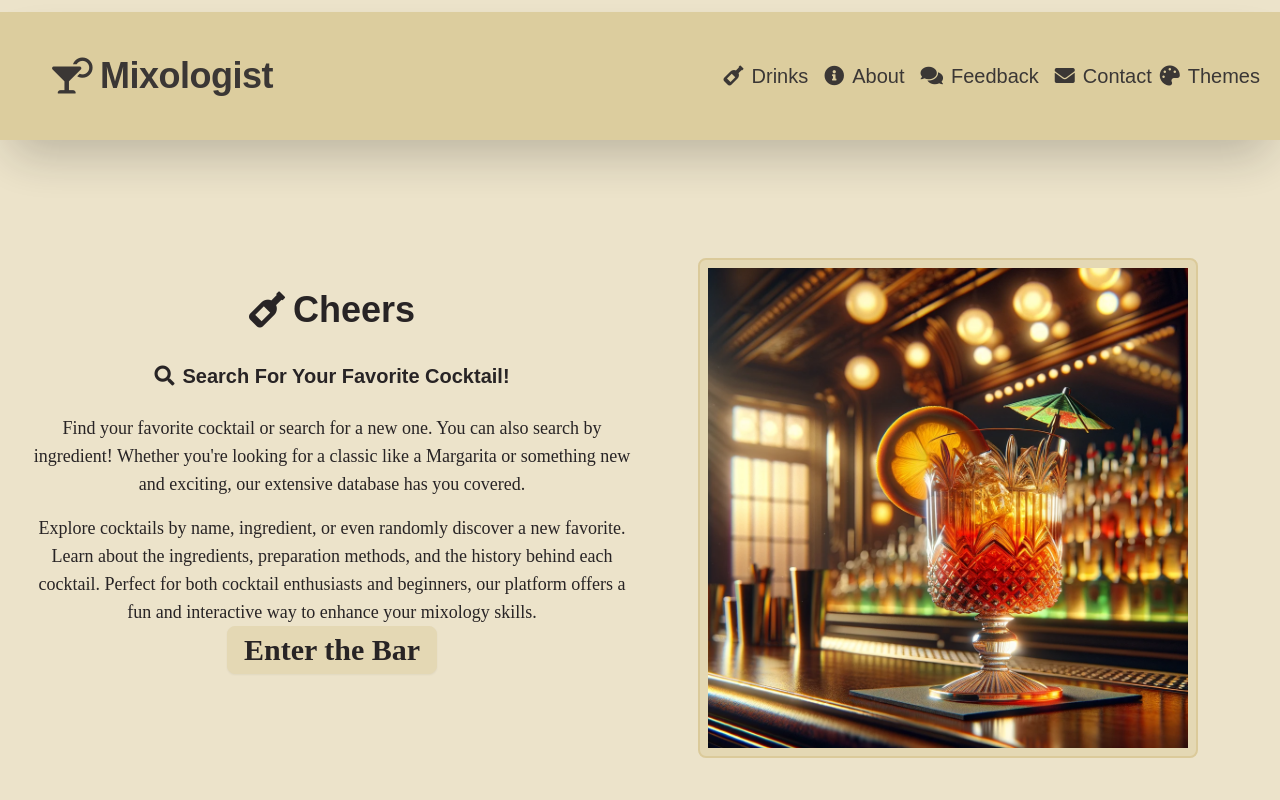
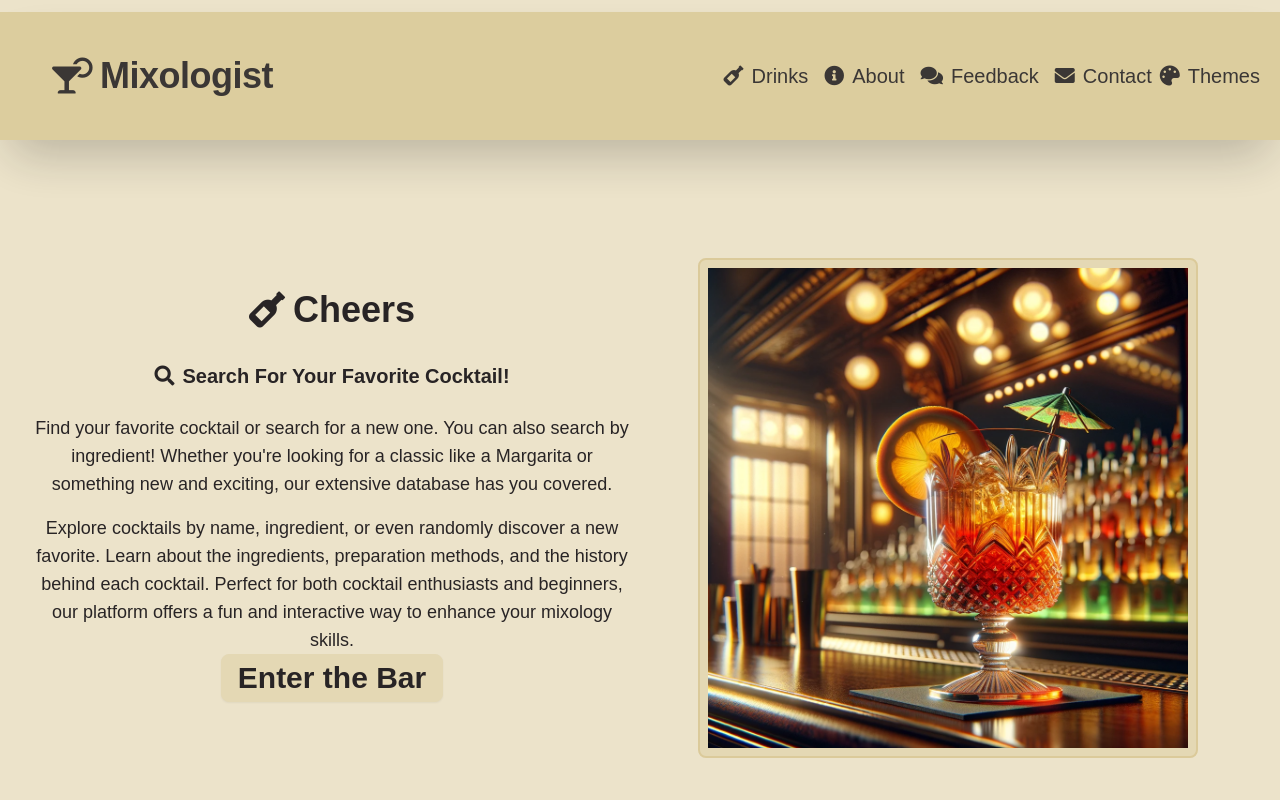
Before and after one commit to RW2023/mixologist, a Next.js app: page / in a window 1280 px wide. Shown: the top 800 px of the page. Built offline with nearby package versions, Linux system fonts and the light colour scheme.

Commit message:
Update font-family in globals.css

```diff
--- a/src/app/globals.css
+++ b/src/app/globals.css
@@ -3,7 +3,7 @@
 @tailwind utilities;
 
 body {
-font-family: 'Roboto-slab', serif;
+font-family: 'Roboto-slab', sans-serif;
 }
 
 h1, h2, h3, h4, h5{
```
